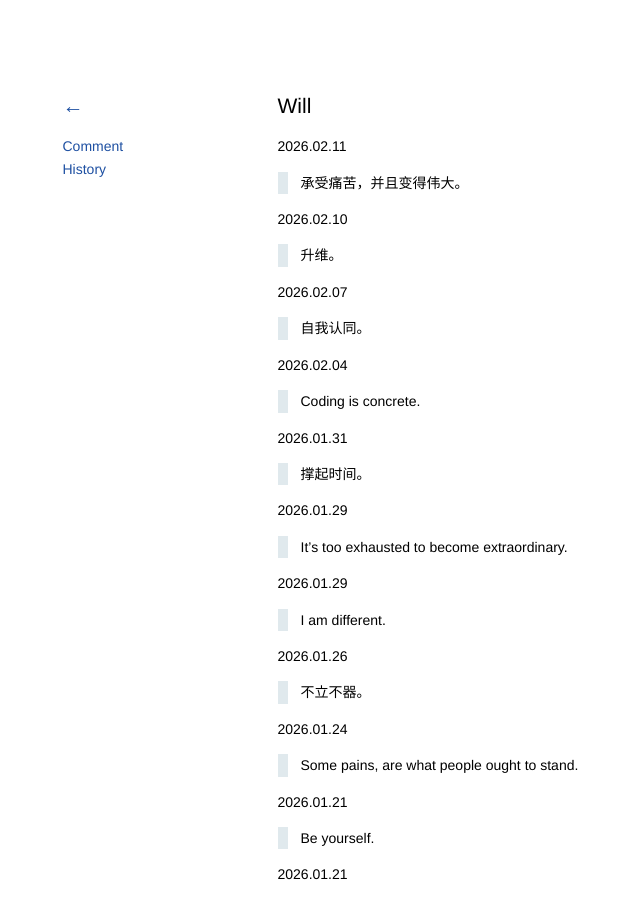
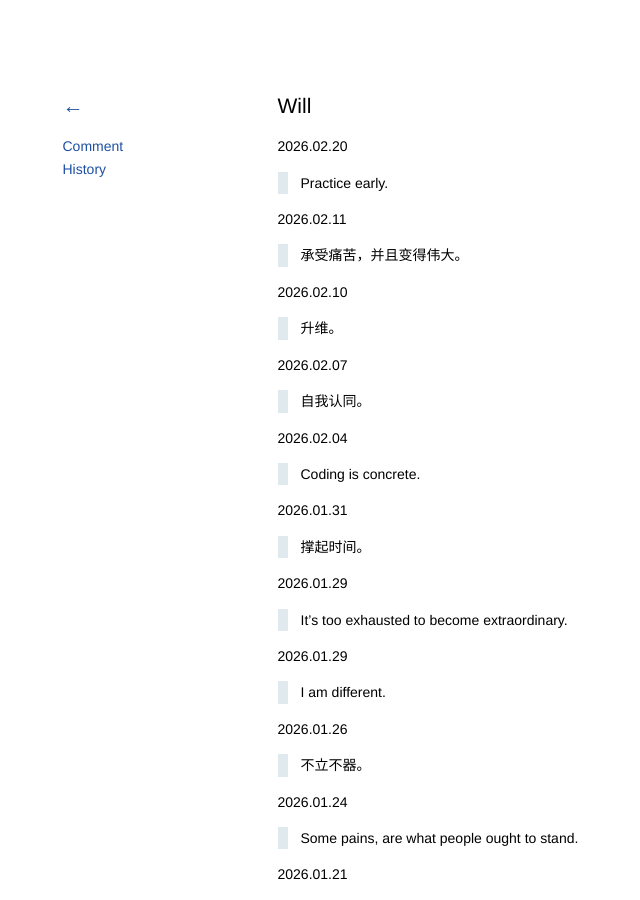
Before and after one commit to kidlj/awei, a Jekyll site: the page built from _wiki/will.md, in a window 1280 px wide and 900 px high. Shown: the whole window, without its empty margins (70-710 px from the left). Built offline with Jekyll 4.4.1, drawn with Linux system fonts in a browser that asks for light colours.

Commit message:
update will

```diff
--- a/_wiki/will.md
+++ b/_wiki/will.md
@@ -1,6 +1,10 @@
 ---
 title: Will
 ---
+
+2026.02.20
+
+> Practice early.
 
 2026.02.11
 
```
